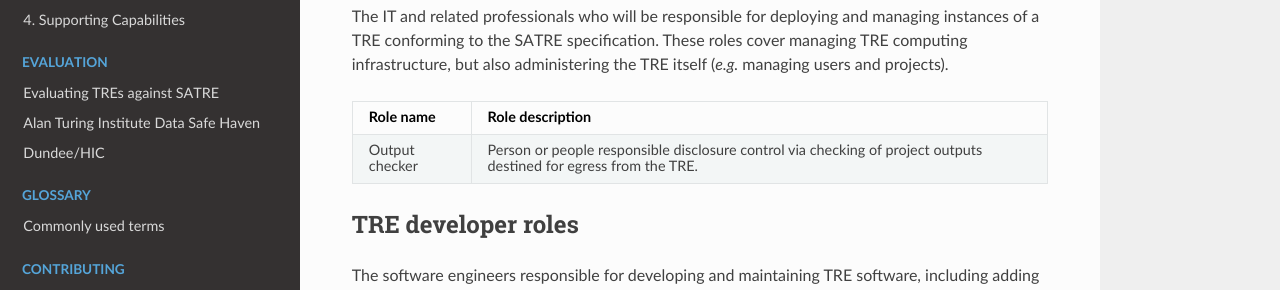
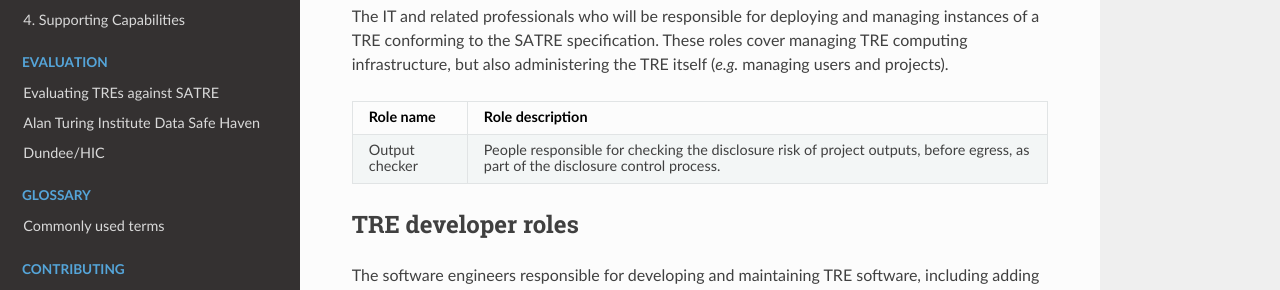
Before and after one commit to sa-tre/satre-specification, a Sphinx documentation site: the page built from docs/source/roles.md, in a window 1280 px wide and 1337 px high. Shown: the part 486-776 px from the top of the window. Built offline with Sphinx 7.4.7 and the Read the Docs theme 2.0.0, drawn with Linux system fonts in a browser that asks for light colours.

Commit message:
Update docs/source/roles.md
Co-authored-by: Jim Madge <jmadge@turing.ac.uk>

````diff
--- a/docs/source/roles.md
+++ b/docs/source/roles.md
@@ -38,7 +38,7 @@ These roles cover managing TRE computing infrastructure, but also administering
 * - Role name
   - Role description
 * - Output checker
-  - Person or people responsible disclosure control via checking of project outputs destined for egress from the TRE.
+  - People responsible for checking the disclosure risk of project outputs, before egress, as part of the disclosure control process.
 ```
 
 ## TRE developer roles
````
